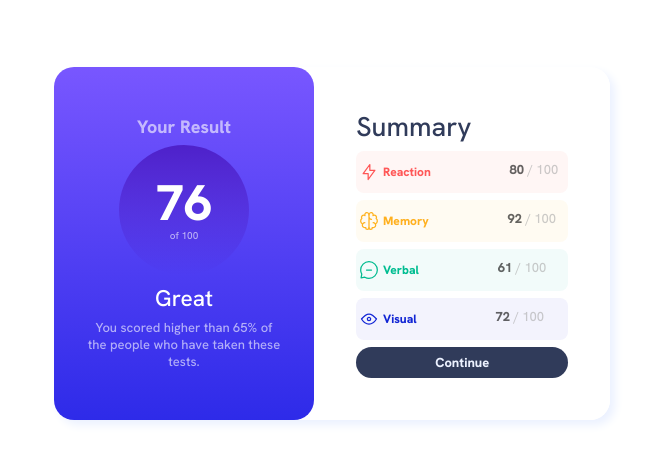
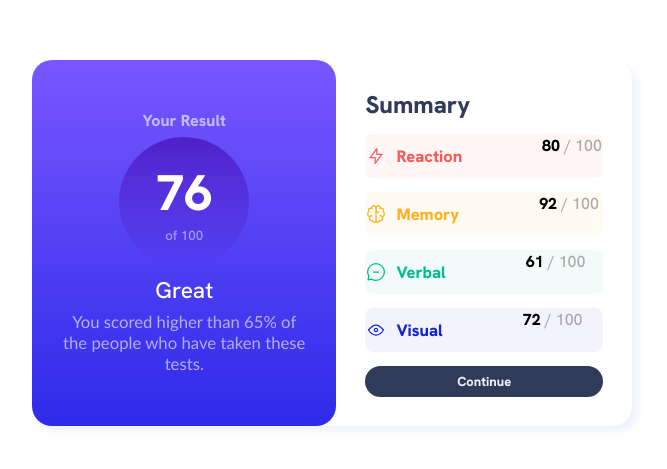
Before and after one commit to amirafarg/result-summery, a plain HTML site: page index.html in a window 1280 px wide. Shown: the part 157-626 px from the top of the page, without its empty margins (308-975 px from the left). Drawn offline with Linux system fonts and the light colour scheme.

Commit message:
new up date

```diff
--- a/css/style.css
+++ b/css/style.css
@@ -26,7 +26,7 @@
     --Dark-grayblue: hsl(224, 30%, 27%);
 
     /* font */
-    font-size: 18px;
+    font-size: 16px;
 
     /* padding */
     padding-left: 0;
@@ -34,7 +34,6 @@
 
 body {
     font-family: 'Hanken Grotesk';
-    /* max-width: 90%; */
 }
 
 .container {
@@ -42,7 +41,7 @@ body {
     justify-content: center;
     align-items:center ;
     min-height: 100vh;
-    /* max-width: 1440px; */
+    min-width: 580px;
 }
 
 .card {
@@ -62,8 +61,8 @@ body {
     justify-content: center;
     align-items: center;
     padding: 1.5rem;
-    /* height: 100%; */
     flex-shrink: 0;
+    /* width: 50%; */
 }
 
 h1 {
@@ -74,9 +73,11 @@ h1 {
 }
 
 .small {
-    font-size:x-small;
-    font-weight: 100;
-    opacity: 60%;
+    opacity: 0.5;
+    font-size: 13.275px;
+    font-style: normal;
+    font-weight: 500;
+    line-height: 4;
 }
 
 .number {
@@ -102,12 +103,15 @@ h1 {
     margin-top: 10px;
 }
 
-p {
-    font-size:small;
-    font-weight: 500;
+.text {
+    opacity: 60%;
+    font-size: 16.734px;
+    font-style: normal;
+    font-weight: 400;
+    line-height: normal;
+    color: #FEFEFF;
     padding: 7px;
-    opacity: 60%;
-    line-height: normal;
+    font-family:'Gill Sans', 'Gill Sans MT', Calibri, 'Trebuchet MS', sans-serif ;
 }
 
 .div-container-2 {
@@ -118,18 +122,22 @@ p {
     border-radius: 20px;
     padding: 1.5rem;
     flex-shrink: 0;
+    /* width: 50%; */
 }
 
 .summary {
-    color: var(--Dark-grayblue);
-    font-weight: 500;
+    color:var(--Dark-grayblue) ;
+    font-weight: 700;
     display: flex;
+}
+
+.grade , .percent {
+   margin-top: 5px;
 }
 
 h6 {
     padding: 10px;
-    margin-left:-68px;
-
+    font-size: 16.543px;
 }
 
 .red-1 {
@@ -150,13 +158,14 @@ h6 {
 
 .grade {
     color:#343434;
+    margin-left: 70px;
 }
 
 ul {
     display: flex;
     flex-direction: column;
-    padding: 15px;
-    row-gap: 7px;
+    padding: 5px;
+    row-gap: 14px;
 }
 
 p .grade {
@@ -166,8 +175,7 @@ p .grade {
 
 li {
     display: flex;
-    padding: 3px;
-    gap: 61.74px;
+    padding: 1px;
 }
 
 .li-1 {
```
